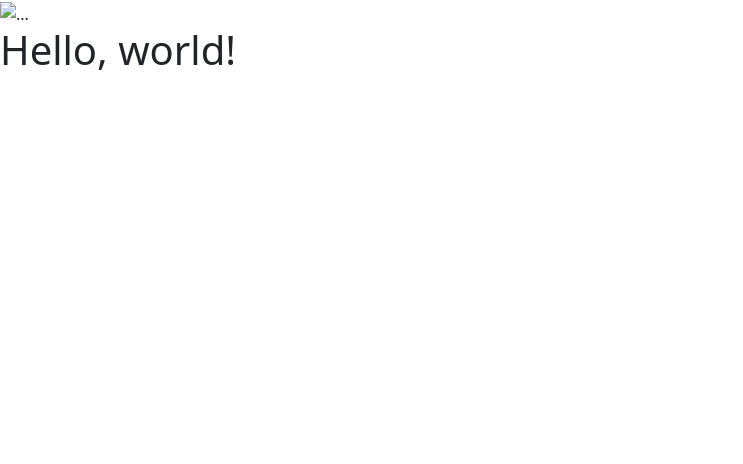
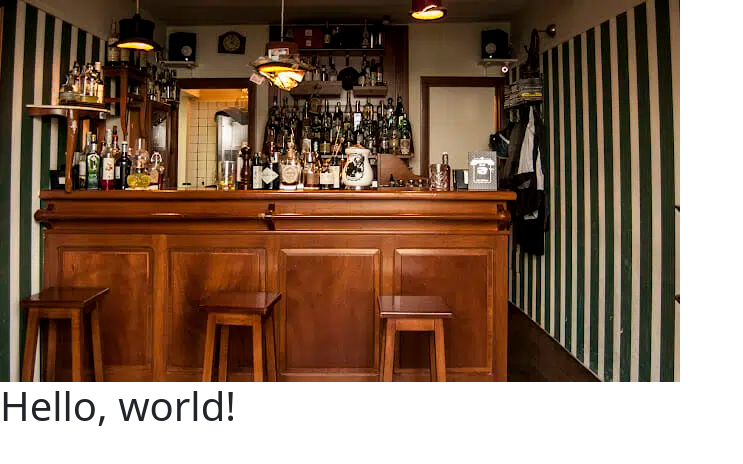
Before and after one commit to ProfCordasco/Repository3B, a plain HTML site: page index.html in a window 1280 px wide. Shown: the whole page, without its empty margins (0-743 px from the left). Drawn offline with nearby package versions, Linux system fonts and the light colour scheme.

Commit message:
Update index.html

```diff
--- a/index.html
+++ b/index.html
@@ -7,7 +7,7 @@
     <link href="https://cdn.jsdelivr.net/npm/bootstrap@5.3.3/dist/css/bootstrap.min.css" rel="stylesheet" integrity="sha384-QWTKZyjpPEjISv5WaRU9OFeRpok6YctnYmDr5pNlyT2bRjXh0JMhjY6hW+ALEwIH" crossorigin="anonymous">
   </head>
   <body>
-    <img src="img/BarScuola." class="img-fluid" alt="...">
+    <img src="img/BarScuola.webp" class="img-fluid" alt="SchoolBar">
     <h1>Hello, world!</h1>
     <script src="https://cdn.jsdelivr.net/npm/bootstrap@5.3.3/dist/js/bootstrap.bundle.min.js" integrity="sha384-YvpcrYf0tY3lHB60NNkmXc5s9fDVZLESaAA55NDzOxhy9GkcIdslK1eN7N6jIeHz" crossorigin="anonymous"></script>
   </body>
```
